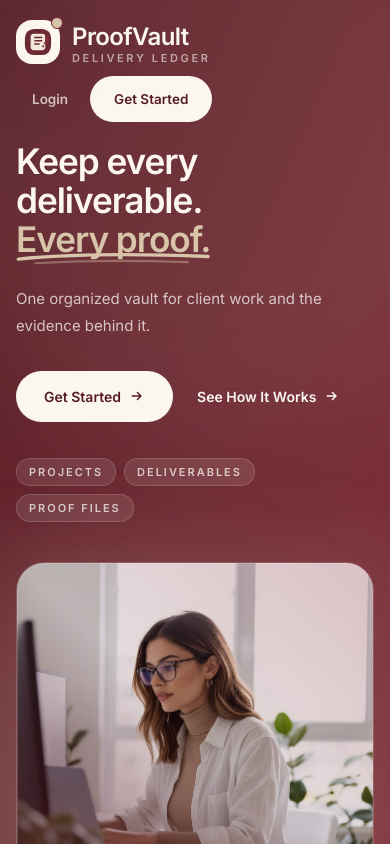
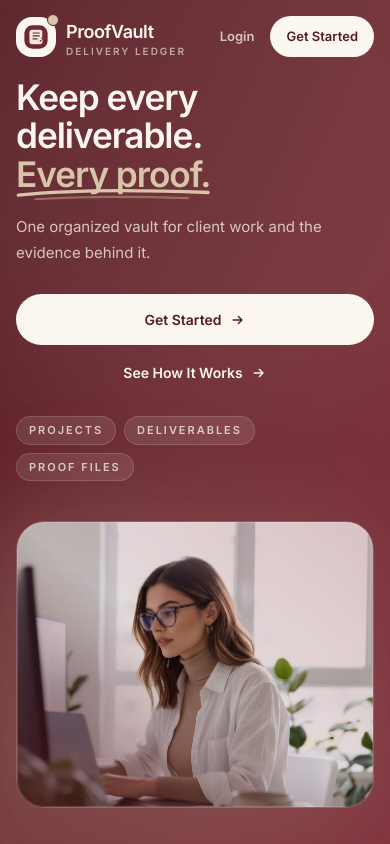
Before and after one commit to NabilaTariq/ProofVault, a Next.js app: page / in a window 390 px wide. Shown: the top 844 px of the page. Built offline with nearby package versions, Linux system fonts and the light colour scheme.

Commit message:
mobile responsive

```diff
--- a/app/page.tsx
+++ b/app/page.tsx
@@ -56,7 +56,7 @@ export default function Home() {
         <div aria-hidden className="pointer-events-none absolute -bottom-40 -left-32 h-[30rem] w-[30rem] rounded-full bg-brass-600/20 blur-3xl" />
 
         <div className="relative mx-auto flex w-full max-w-7xl flex-1 flex-col px-4 sm:px-6 lg:px-8">
-          <header className="flex flex-wrap items-center justify-between gap-3 py-5 lg:grid lg:grid-cols-[auto_1fr_auto]">
+          <header className="flex flex-wrap items-center justify-between gap-2 py-4 sm:gap-3 sm:py-5 lg:grid lg:grid-cols-[auto_1fr_auto]">
             <Logo tone="light" />
 
             <nav className="hidden items-center justify-center gap-7 md:flex">
@@ -75,20 +75,20 @@ export default function Home() {
             <div className="flex items-center gap-1.5 lg:justify-end">
               <Link
                 href="/login"
-                className="rounded-full px-4 py-2.5 text-[13.5px] font-semibold text-cream-50/75 transition hover:bg-cream-50/10 hover:text-cream-50"
+                className="whitespace-nowrap rounded-full px-2.5 py-2 text-[13px] font-semibold text-cream-50/75 transition hover:bg-cream-50/10 hover:text-cream-50 sm:px-4 sm:py-2.5 sm:text-[13.5px]"
               >
                 Login
               </Link>
               <Link
                 href="/signup"
-                className="inline-flex items-center justify-center gap-2 rounded-full bg-cream-50 px-6 py-3 text-[13.5px] font-semibold text-wine-950 transition duration-200 hover:-translate-y-0.5 hover:bg-cream-100 hover:shadow-lift"
+                className="inline-flex items-center justify-center gap-2 whitespace-nowrap rounded-full bg-cream-50 px-4 py-2.5 text-[13px] font-semibold text-wine-950 transition duration-200 hover:-translate-y-0.5 hover:bg-cream-100 hover:shadow-lift sm:px-6 sm:py-3 sm:text-[13.5px]"
               >
                 Get Started
               </Link>
             </div>
           </header>
 
-          <div className="grid flex-1 items-center gap-10 pb-8 lg:grid-cols-[1fr_1.02fr] lg:gap-6">
+          <div className="grid flex-1 items-center gap-8 pb-8 sm:gap-10 lg:grid-cols-[1fr_1.02fr] lg:gap-6">
             <div className="max-w-xl">
               <h1 className="text-[2.2rem] font-semibold leading-[1.1] tracking-[-0.03em] text-cream-50 sm:text-[2.9rem] lg:text-[3.35rem]">
                 Keep every deliverable.{" "}
@@ -98,11 +98,11 @@ export default function Home() {
                 </span>
               </h1>
 
-              <p className="mt-7 max-w-md text-[15px] leading-[1.75] text-cream-50/75">
+              <p className="mt-5 max-w-md text-[15px] leading-[1.75] text-cream-50/75 sm:mt-7">
                 One organized vault for client work and the evidence behind it.
               </p>
 
-              <div className="mt-8 flex flex-wrap items-center gap-x-6 gap-y-3">
+              <div className="mt-7 flex flex-col items-stretch gap-3 sm:flex-row sm:items-center sm:gap-x-6 sm:gap-y-3">
                 <Link
                   href="/signup"
                   className="inline-flex items-center justify-center gap-2 rounded-full bg-cream-50 px-7 py-3.5 text-[14px] font-semibold text-wine-950 transition duration-200 hover:-translate-y-0.5 hover:bg-cream-100 hover:shadow-lift"
@@ -112,14 +112,14 @@ export default function Home() {
                 </Link>
                 <Link
                   href="#how-it-works"
-                  className="group inline-flex items-center gap-2 text-[14px] font-semibold text-cream-50 transition hover:text-sand-300"
+                  className="group inline-flex items-center justify-center gap-2 py-1 text-[14px] font-semibold text-cream-50 transition hover:text-sand-300 sm:justify-start sm:py-0"
                 >
                   See How It Works
                   <ArrowRightIcon className="h-4 w-4 transition-transform group-hover:translate-x-1" />
                 </Link>
               </div>
 
-              <div className="mt-9 flex flex-wrap items-center gap-2">
+              <div className="mt-7 flex flex-wrap items-center gap-2 sm:mt-9">
                 {["Projects", "Deliverables", "Proof files"].map((tag) => (
                   <span
                     key={tag}
@@ -132,9 +132,9 @@ export default function Home() {
             </div>
 
             <div className="relative mx-auto w-full max-w-md lg:max-w-none">
-              <div aria-hidden className="absolute -inset-6 rounded-[44px] bg-cream-50/10 blur-2xl" />
+              <div aria-hidden className="absolute -inset-4 rounded-[44px] bg-cream-50/10 blur-2xl sm:-inset-6" />
 
-              <div className="relative h-[38svh] min-h-[260px] w-full overflow-hidden rounded-[28px] border border-cream-50/15 shadow-soft sm:h-[46svh] lg:h-[min(74svh,660px)]">
+              <div className="relative h-[34svh] min-h-[220px] w-full overflow-hidden rounded-[28px] border border-cream-50/15 shadow-soft sm:h-[46svh] sm:min-h-[260px] lg:h-[min(74svh,660px)]">
                 <Image
                   src={heroPhoto}
                   alt="Freelancer on a client call, logging delivered work from a laptop in a coffee shop"
--- a/components/logo.tsx
+++ b/components/logo.tsx
@@ -9,15 +9,15 @@ export function Logo({ tone = "dark" }: LogoProps) {
   const isLight = tone === "light";
 
   return (
-    <Link href="/" className="group inline-flex items-center gap-3">
+    <Link href="/" className="group inline-flex items-center gap-2.5 sm:gap-3">
       <span
-        className={`relative flex h-11 w-11 items-center justify-center rounded-[16px] border shadow-soft ${
+        className={`relative flex h-10 w-10 shrink-0 items-center justify-center rounded-[16px] border shadow-soft sm:h-11 sm:w-11 ${
           isLight
             ? "border-cream-50/25 bg-cream-50"
             : "border-wine-950/20 bg-gradient-to-br from-wine-950 via-wine-900 to-wine-800"
         }`}
       >
-        <svg viewBox="0 0 44 44" aria-hidden="true" className="h-9 w-9">
+        <svg viewBox="0 0 44 44" aria-hidden="true" className="h-8 w-8 sm:h-9 sm:w-9">
           <rect x="6" y="6" width="32" height="32" rx="11" fill="#6D2932" />
           <path
             d="M13 15.5C13 13.567 14.567 12 16.5 12h11c1.933 0 3.5 1.567 3.5 3.5v13c0 1.933-1.567 3.5-3.5 3.5h-11c-1.933 0-3.5-1.567-3.5-3.5v-13Z"
@@ -51,14 +51,14 @@ export function Logo({ tone = "dark" }: LogoProps) {
       </span>
       <span className="flex flex-col leading-none">
         <span
-          className={`font-display text-2xl font-semibold tracking-tight ${
+          className={`font-display text-lg font-semibold tracking-tight sm:text-2xl ${
             isLight ? "text-cream-50" : "text-wine-950"
           }`}
         >
           ProofVault
         </span>
         <span
-          className={`text-[11px] font-semibold uppercase tracking-[0.24em] ${
+          className={`text-[10px] font-semibold uppercase tracking-[0.2em] sm:text-[11px] sm:tracking-[0.24em] ${
             isLight ? "text-cream-50/60" : "text-taupe-600"
           }`}
         >
```
Also changed, not shown: 1 other file (tests, documents, lock files or other folders).
